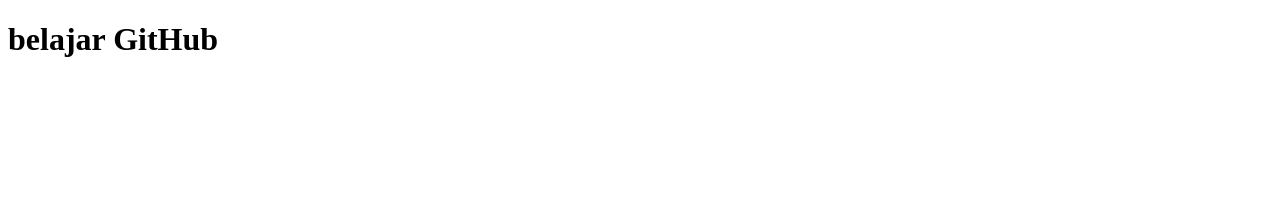
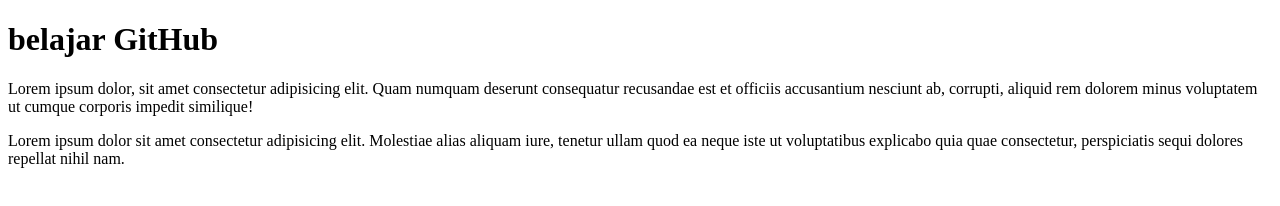
Before and after one commit to fikrialfnn/belajar-git-2, a plain HTML site: page index.html in a window 1280 px wide. Drawn offline with Linux system fonts and the light colour scheme.

Commit message:
menambahkan paragraf di file index.html

```diff
--- a/index.html
+++ b/index.html
@@ -7,5 +7,11 @@
 </head>
 <body>
     <h1>belajar GitHub</h1>
+    <p>
+        Lorem ipsum dolor, sit amet consectetur adipisicing elit. Quam numquam deserunt consequatur recusandae est et officiis accusantium nesciunt ab, corrupti, aliquid rem dolorem minus voluptatem ut cumque corporis impedit similique!
+    </p>
+    <p>
+        Lorem ipsum dolor sit amet consectetur adipisicing elit. Molestiae alias aliquam iure, tenetur ullam quod ea neque iste ut voluptatibus explicabo quia quae consectetur, perspiciatis sequi dolores repellat nihil nam.
+    </p>
 </body>
 </html>
```
